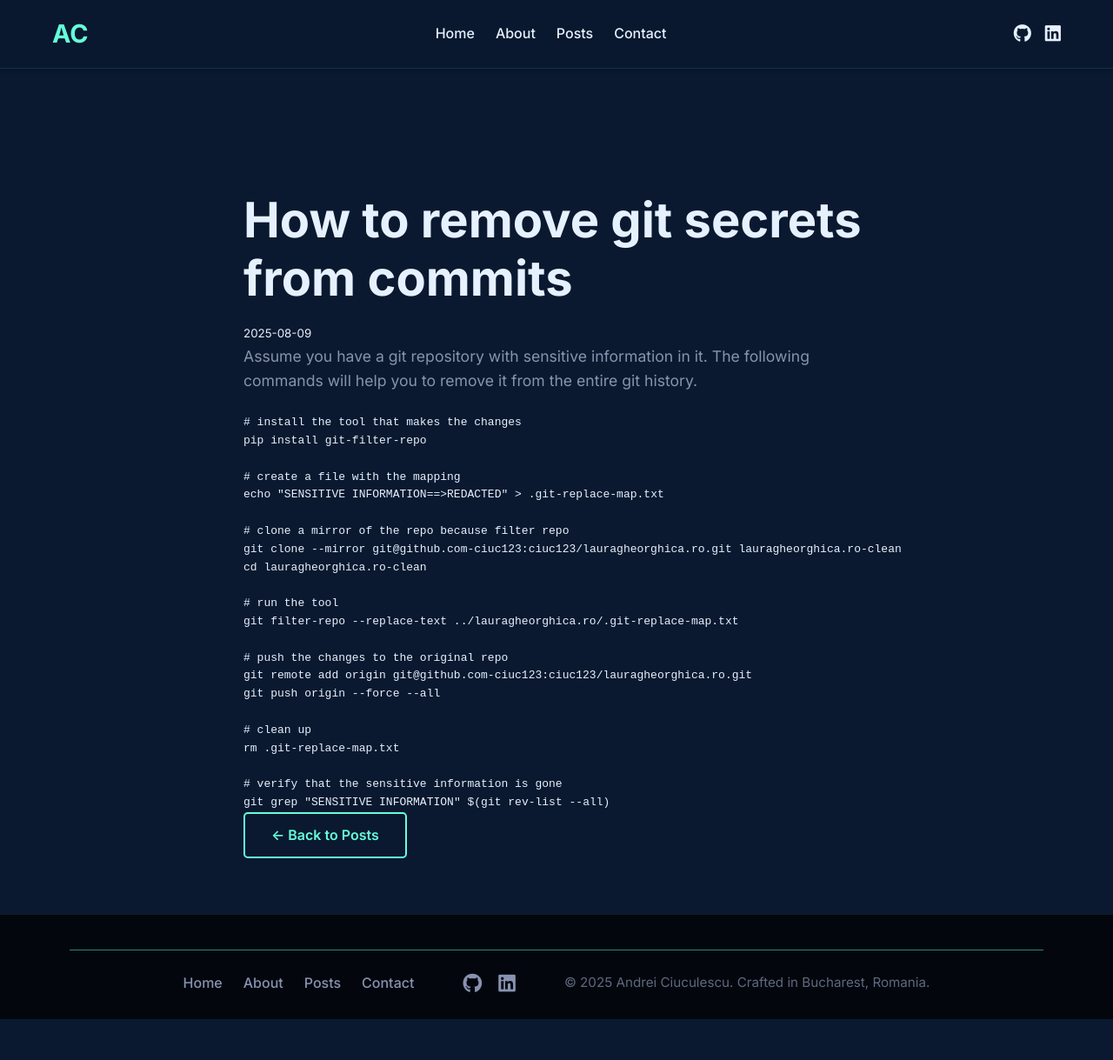
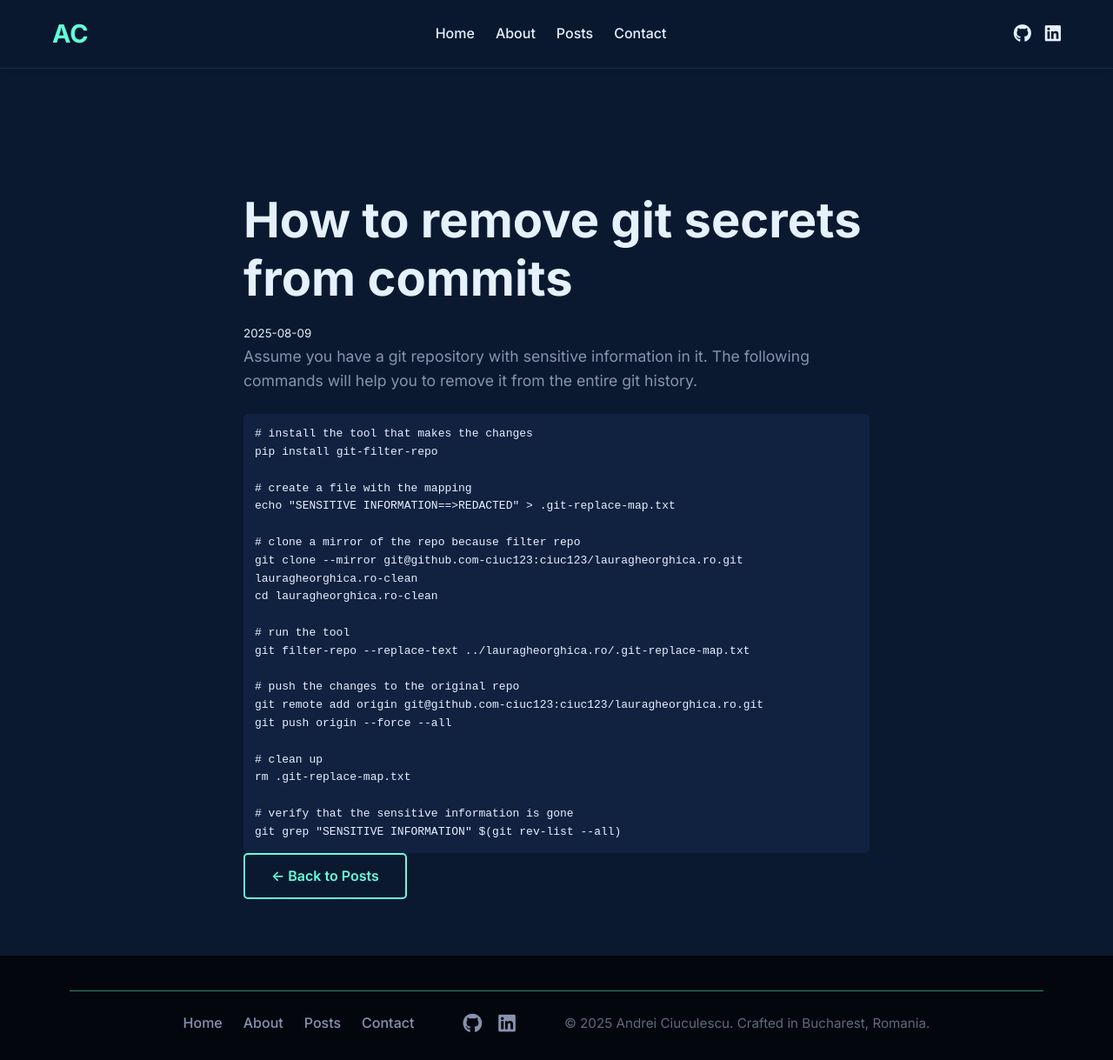
Before and after one commit to ciuc123/ciuc123.github.io, a Jekyll site: the page built from _posts/2025-09-09-remove-secret-content.md, in a window 1280 px wide and 1219 px high. Shown: the whole window at 87% size. Built offline with Jekyll 4.4.1, drawn with Linux system fonts in a browser that asks for light colours.

Commit message:
- fix post page overflow

```diff
--- a/assets/css/main.scss
+++ b/assets/css/main.scss
@@ -1084,3 +1084,22 @@ nav {
     padding-top: 100px; /* More padding for mobile if needed */
   }
 }
+
+// Fix for code blocks and long text overflow on small screens
+pre, code {
+  word-break: break-word;
+  white-space: pre-wrap;
+}
+
+pre {
+  overflow-x: auto;
+  max-width: 100%;
+  background: #112240;
+  padding: 1em;
+  border-radius: 6px;
+}
+
+article {
+  overflow-wrap: break-word;
+  word-break: break-word;
+}
```
